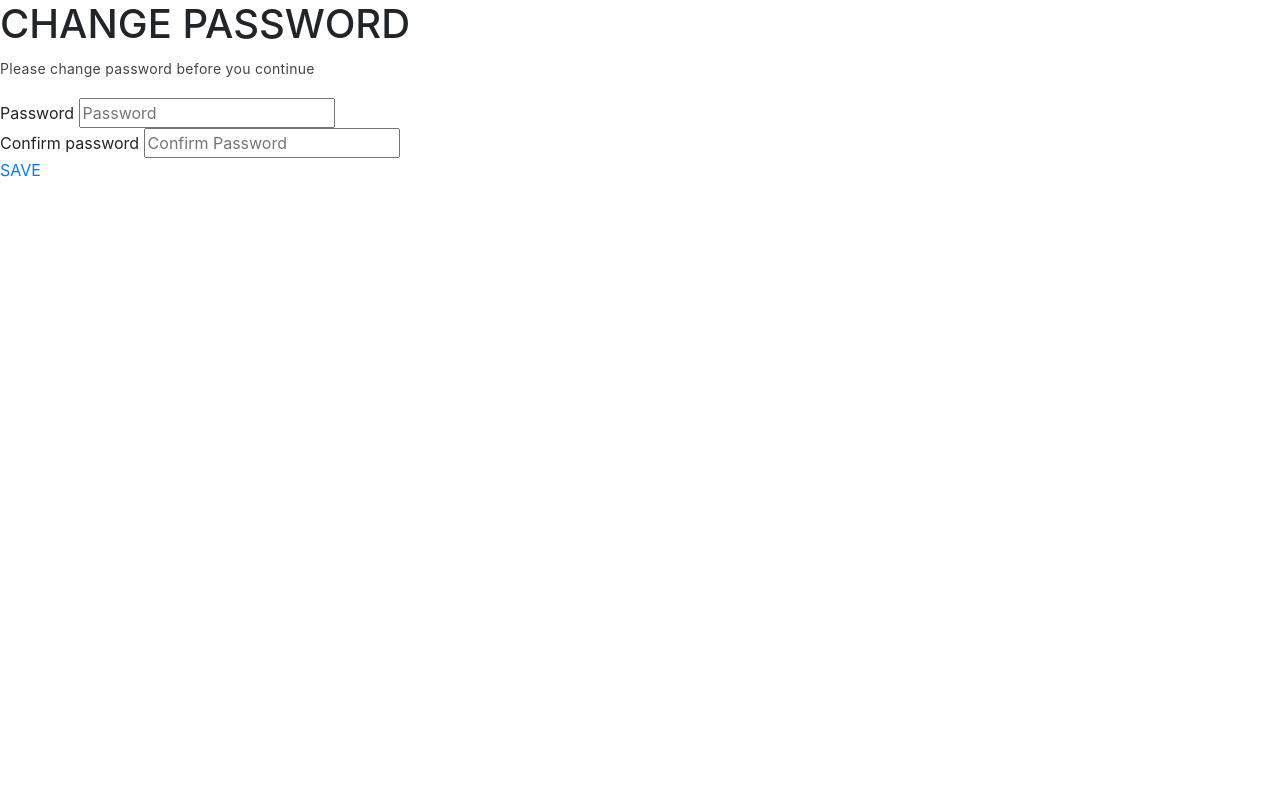
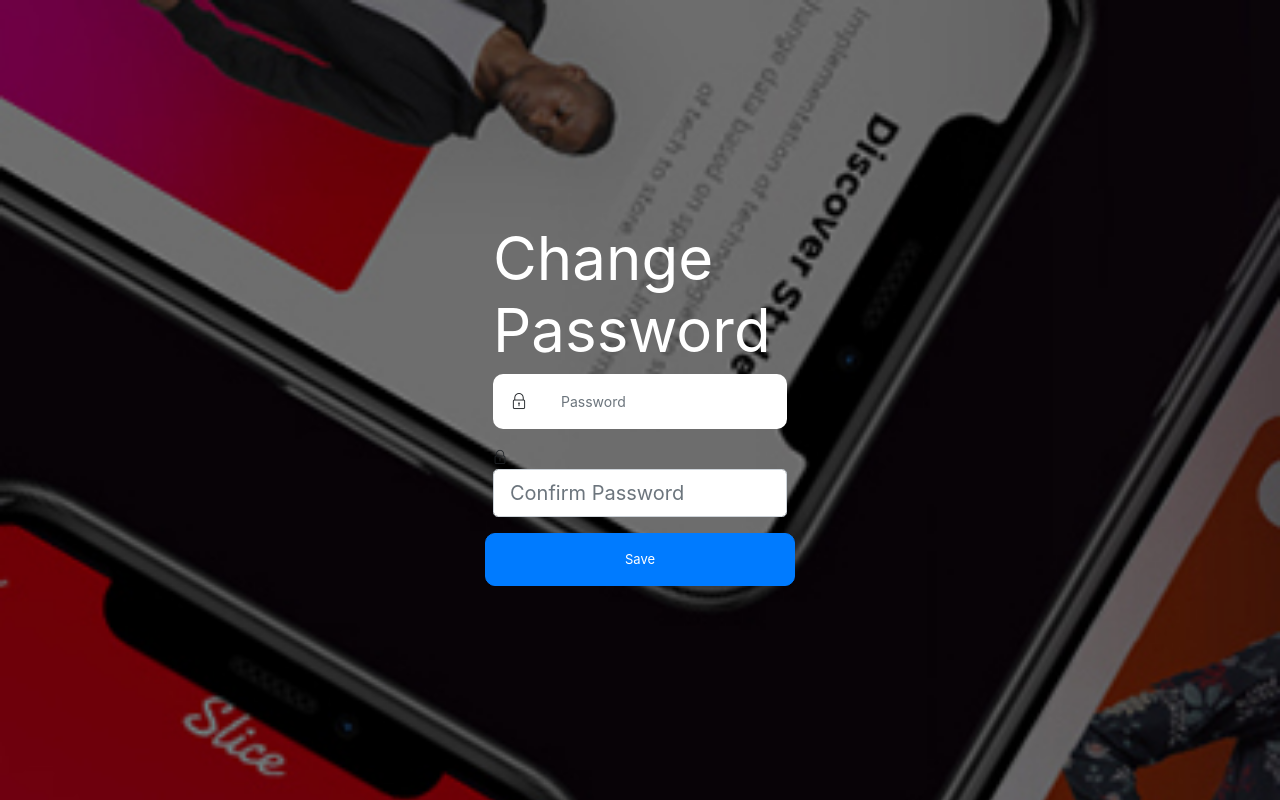
Before and after one commit to Moosaa95/kwari, a Django app: page /agent/change_password in a window 1280 px wide. Run offline with Django 3.2, Linux system fonts and the light colour scheme; some libraries are stand-ins or nearby versions.

Commit message:
update design for change password page

```diff
--- a/agent/forms.py
+++ b/agent/forms.py
@@ -27,11 +27,13 @@ class ChangePasswordForm(forms.Form):
     password.widget.attrs.update(
         {
             "placeholder": "Password",
+            "class": "form-control form-control-lg",
         }
     )
 
     confirm_password.widget.attrs.update(
         {
             "placeholder": "Confirm Password",
+            "class": "form-control form-control-lg",
         }
     )
--- a/agent/templates/agent_change_password.html
+++ b/agent/templates/agent_change_password.html
@@ -3,9 +3,8 @@
 <head>
 	<meta http-equiv="Content-Type" content="text/html; charset=UTF-8">
 	<title>Kwari Online</title>
-    <meta name="description" content="Kwari online agent platform">
+	<meta name="description" content="Cabe - Responsive Multi-purpose HTML5 Template">
 	<meta name="viewport" content="width=device-width, initial-scale=1, maximum-scale=1">
-    <link rel="icon" type="image/png" href="/static/agent/images/favicon.png" sizes="32x32">
 
 	<!-- STYLESHEETS -->
 	<link href="https://fonts.googleapis.com/css?family=Montserrat:300,400,500,600,700" rel="stylesheet">
@@ -15,7 +14,8 @@
 	<link rel="stylesheet" href="/static/agent/css/themify-icons.css">
 
 	<link rel="stylesheet" href="/static/agent/css/main.css" type="text/css" media="all">
-    <link rel="stylesheet" href="/static/agent/css/custom.css" type="text/css" media="all">
+
+
 
 	<!--[if lt IE 9]>
       <script src="https://oss.maxcdn.com/html5shiv/3.7.2/html5shiv.min.js"></script>
@@ -24,36 +24,48 @@
 
 </head>
 
-<body class="loader">
-<!-- main wrapper -->
-<div class="login-container">
-    <div class="login-wrapper">
+<body>
 
-        <h1 class="">CHANGE PASSWORD</h1>
-        <p class="">
-            Please change password before you continue
-        </p>
+
+
+	<main class="bg-white bg-cover" style="background-image: url('/static/agent/images/landing-bg.jpg');">
+		<div class="d-flex align-items-center mx-auto vertical-form">
+			<div class="container">
+				<div class="card bg-tranparent">
+					<div class="card-body p-2 ">
 						<form id="changePasswordForm">
+							<h1 class="text-white">Change Password</h1>
 							{% csrf_token %}
-            <div class="kwari-form-control">
-                <span>Password</span>
+							<div class="input-group mb-3 bg-white">
+                                <i class="ti-lock"></i>
                                 {{form.password}}
-            </div>
-            <div class="kwari-form-control">
-                <span>Confirm password</span>
+                            </div
+			              	<div class="input-group mb-3 bg-white">
+			              		<i class="ti-lock"></i>
 								  {{form.confirm_password}}
 			              	</div>
+			              	<a href="#" id="changePasswordBtn" class="btn btn-block btn-lg btn-primary mt-2">Save</a>
 			            </form>
-        <div class="form-action-wrapper">
-
-            <a href="#" id="changePasswordBtn" class="button button-full button-m shadow-large button-round-small bg-green1-dark top-30 bottom-0">SAVE</a>
 					</div>
 				</div>
 			</div>
+		</div>
+	</main>
+
+
+
+
+
 	<!-- SCRIPTS -->
+	<!-- <script src="js/plugin.js"></script>
+	<script src="js/main.js"></script> -->
 	<script src="/static/agent/js/plugin.js"></script>
 	<script src="/static/agent/js/main.js"></script>
 	<script src="/static/agent/js/utilities.js"></script>
 	<script type="text/javascript" src="/static/agent/js/pages/change_password.js" async></script>
+
+
+
 </body>
+
 </html>
--- a/agent/templates/agent_login.html
+++ b/agent/templates/agent_login.html
@@ -44,7 +44,7 @@
 			              		<i class="ti-lock"></i>
 								  {{form.password}}
 			              	</div>
-			              	<a class="link-primary text-white" href="forgot-password.html">Forgot password?</a>
+			              	<a class="link-primary text-white" href="#">Forgot password?</a>
 			              	<a href="#" id="loginBtn" class="btn btn-block btn-lg btn-primary mt-2">Sign In</a>
 			            </form>
 					</div>
```
Also changed, not shown: 1 other file. Lines whose indentation alone changed are shown as unchanged.
